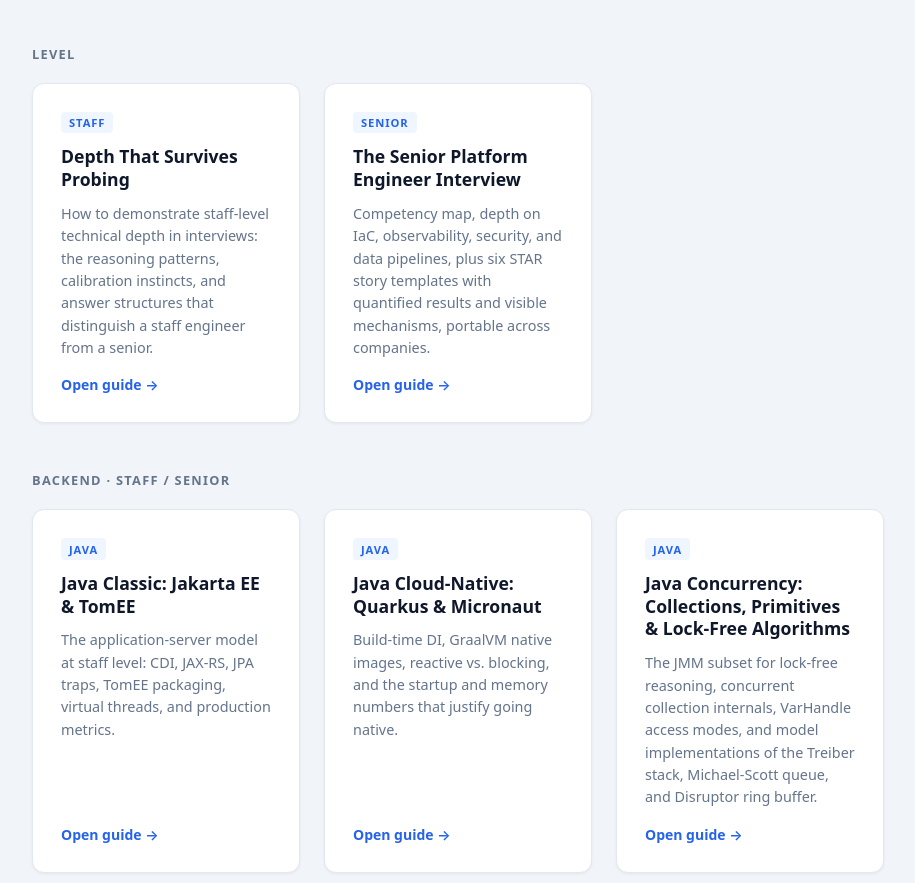
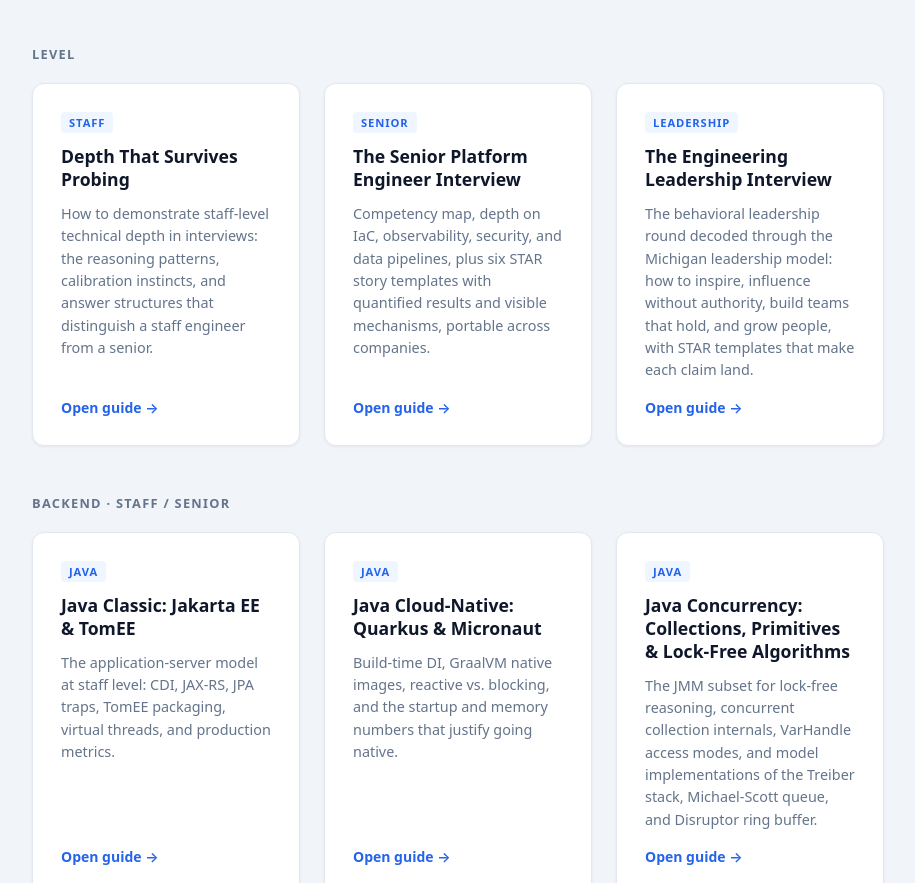
Before and after one commit to Ingvord/bookish-succotash, a website: page index.html in a window 1280 px wide. Shown: the part 1522-2405 px from the top of the page, without its empty margins (182-1097 px from the left). Drawn offline with Linux system fonts and the light colour scheme.

Commit message:
Add Leadership guide card to index.html Level section

```diff
--- a/index.html
+++ b/index.html
@@ -259,6 +259,13 @@
         <span class="card-link">Open guide →</span>
       </a>
 
+      <a class="card" href="level/leadership-prep.html">
+        <span class="card-tag">Leadership</span>
+        <h2>The Engineering Leadership Interview</h2>
+        <p>The behavioral leadership round decoded through the Michigan leadership model: how to inspire, influence without authority, build teams that hold, and grow people, with STAR templates that make each claim land.</p>
+        <span class="card-link">Open guide →</span>
+      </a>
+
     </div>
   </section>
 
```
